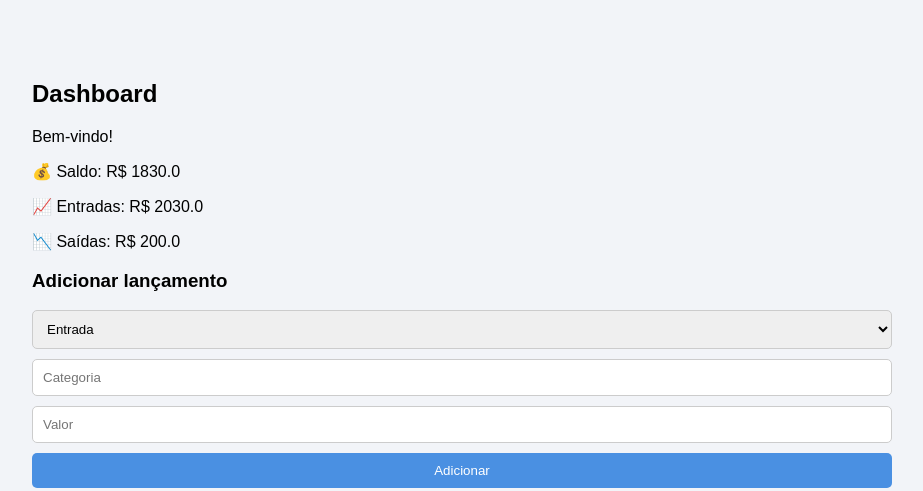
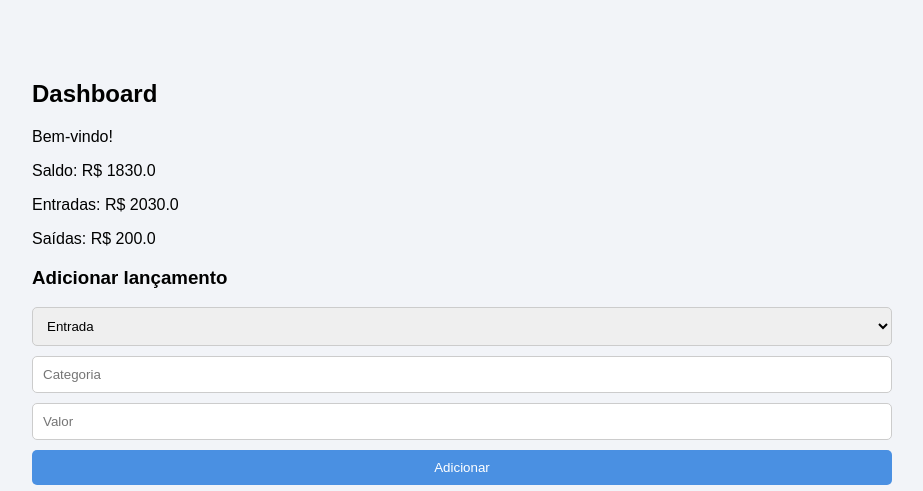
Before and after one commit to LorenzoCecattoPaim/ControleLore, a Flask app: page /dashboard in a window 1280 px wide. Shown: the top 491 px of the page, without its empty margins (178-1101 px from the left). Run offline with Flask 3, Linux system fonts and the light colour scheme; a user stored in the database is signed in.

Commit message:
Mudanças

```diff
--- a/static/style.css
+++ b/static/style.css
@@ -159,3 +159,6 @@ li.saida {
     font-size: 16px;
     font-weight: bold;
 }
+.Entrar{
+    margin-bottom: 10px;
+}
--- a/templates/dashboard.html
+++ b/templates/dashboard.html
@@ -12,9 +12,9 @@
     <p>Bem-vindo!</p>
 
     <div class="resumo">
-        <p>💰 Saldo: R$ {{ saldo }}</p>
-        <p>📈 Entradas: R$ {{ entradas }}</p>
-        <p>📉 Saídas: R$ {{ saidas }}</p>
+        <p>Saldo: R$ {{ saldo }}</p>
+        <p>Entradas: R$ {{ entradas }}</p>
+        <p>Saídas: R$ {{ saidas }}</p>
     </div>
 
     <h3>Adicionar lançamento</h3>
--- a/templates/login.html
+++ b/templates/login.html
@@ -13,7 +13,7 @@
     <form method="post">
         <input name="email" placeholder="Email">
         <input name="senha" type="password" placeholder="Senha">
-        <button>Entrar</button>
+        <button class="Entrar">Entrar</button>
     </form>
 
     <form action="/register" method="post">
```
